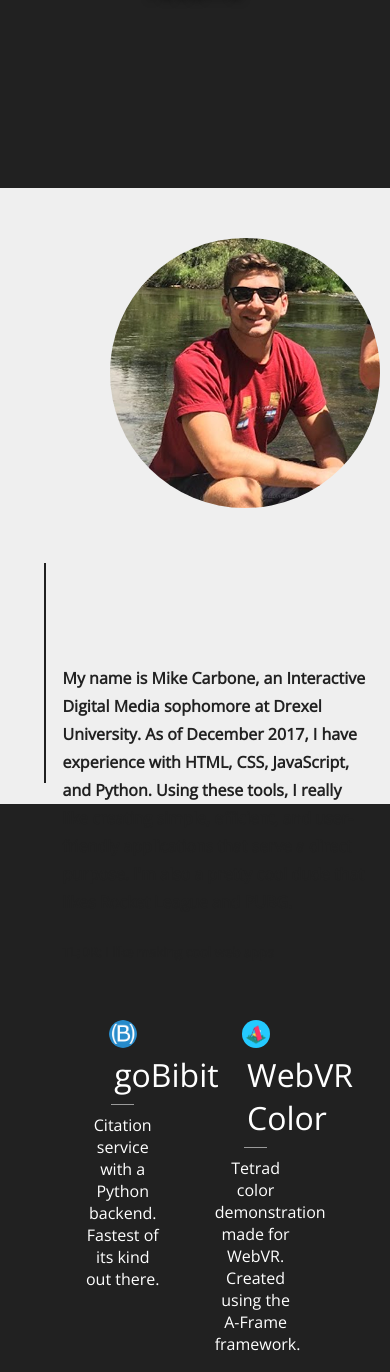
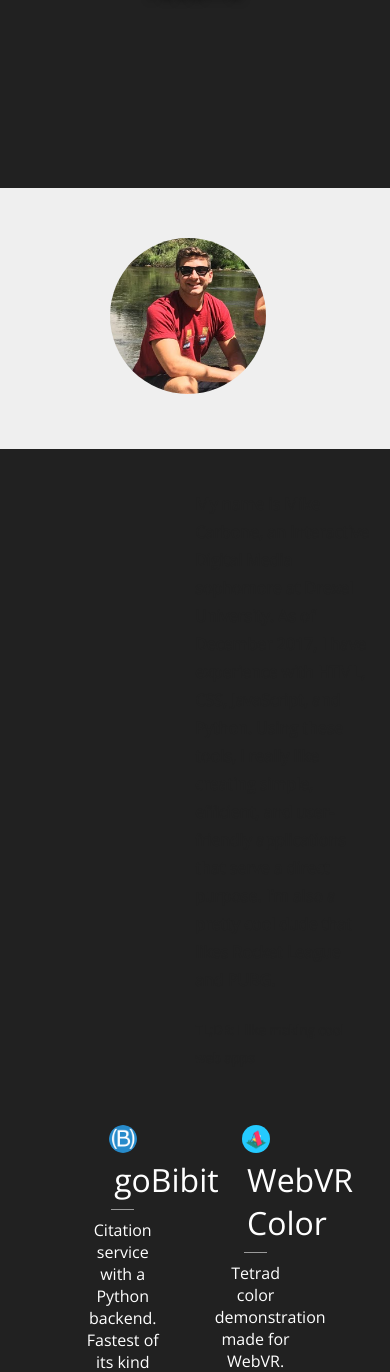
Before and after one commit to MikeCarbone/Personal-website, a Python web app: template templates/main.html in a window 390 px wide; the page is wider, and only the part inside the window is pictured. Shown: the part 656-2028 px from the top of that part. Run offline with Jinja, Linux system fonts and the light colour scheme; the template is opened without the code that fills it, so the values that code supplies are empty; some libraries are stand-ins or nearby versions.

Commit message:
fixed responsiveness of about section

```diff
--- a/static/css/prettyMain.css
+++ b/static/css/prettyMain.css
@@ -114,10 +114,10 @@
 }
 
 #aboutText{
+	display: inline-block;
 	float: right;
 	line-height: 1.75rem;
-	margin: 80px 5% 0 0;
-	min-width: 308px;
+	margin: 5% 5% 0 0;
 	width: 45%;
 }
 
@@ -126,7 +126,10 @@
 }
 
 img#sanFran{
+	max-height: 300px;
+	max-width: 300px;
 	padding: 50px 110px;
+	width: 40%;
 }
 
 .verDivider{
--- a/templates/main.html
+++ b/templates/main.html
@@ -64,7 +64,7 @@
 		</section>
 		<section class="aboutSection mover" id="about">
 			<img class="roundedPic" id="sanFran" alt="Picture of me" src="{{ static_url('img/meYosemite.png') }}">
-			<div class="verDivider"></div>
+			<!--<div class="verDivider"></div>-->
 			<div id="aboutText">
 				<h4>My name is Mike Carbone, an Interactive Digital Media sophomore at Drexel University. As of December 2017, I have experience with HTML, CSS, JavaScript, and Python. Using these tools, I really like creating simple, efficient, and user-friendly applications that serve a direct purpose. I'm also a pretty cool dude that likes Rocket League and PUBG.</h4>
 				<h5>TL;DR: I like making cool web apps</h5>
```
